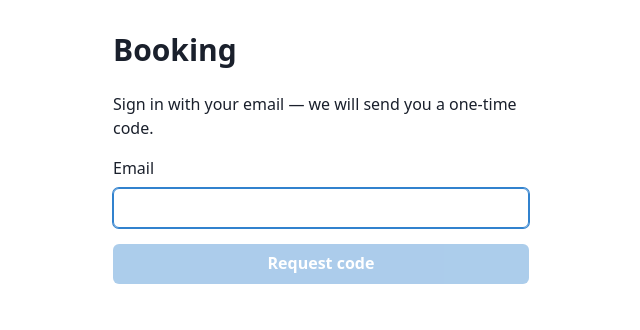
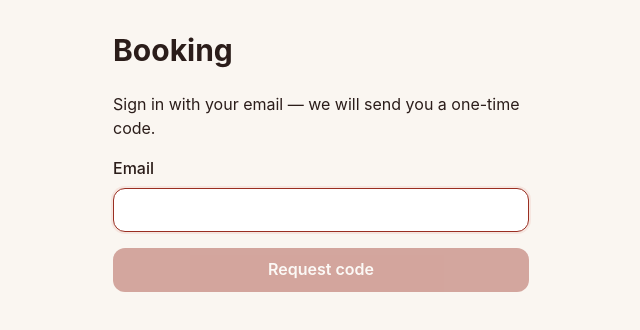
Before and after one commit to adamzki99/booking-system, a React (Vite) app in the folder product/frontend/: page /login in a window 1280 px wide. Shown: the top 330 px of the page, without its empty margins (319-959 px from the left). Built offline with nearby package versions, Linux system fonts and the light colour scheme.

Commit message:
feat(frontend): extend Chakra theme with mockup tokens and recipes (#119)

```diff
--- a/product/frontend/src/theme.ts
+++ b/product/frontend/src/theme.ts
@@ -3,10 +3,41 @@ import { extendTheme, type ThemeConfig } from "@chakra-ui/react";
 /**
  * Base theme for the generic booking frontend.
  *
- * Deployment-specific branding (colors, logos, fonts) should NOT live here.
- * Deployments can wrap `ChakraProvider` with their own theme that extends this
- * one from `projects/<name>/`.
+ * The palette and component recipes here encode the warm design language from
+ * the reference mockups in generic, deployment-agnostic terms (a `brand` scale
+ * plus semantic surface/ink tokens). Deployment-specific branding (organization
+ * names, logos, overridden colors) does NOT live here; deployments extend this
+ * theme from `projects/<name>/`.
  */
+
+/** Raw hex values shared by the palette and the semantic tokens. */
+const palette = {
+  accent: "#9A2F22",
+  accentHover: "#7A241A",
+  accentTint: "#F6E6E0",
+  ink: "#2B1D1A",
+  muted: "#5E4B45",
+  placeholder: "#7A6A63",
+  line: "#E9DDD5",
+  bgCanvas: "#FAF6F1",
+  bgSubtle: "#FBF8F4",
+  bgHover: "#F5EEE8",
+  surface: "#FFFFFF",
+  avatarBg: "#EFE3D6",
+  avatarFg: "#5B4331",
+} as const;
+
+const fonts = {
+  heading: `"Inter", system-ui, -apple-system, "Segoe UI", sans-serif`,
+  body: `"Inter", system-ui, -apple-system, "Segoe UI", sans-serif`,
+};
+
+/** Focus ring shared by form controls: accent border plus a tint halo. */
+const fieldFocusVisible = {
+  borderColor: "accent",
+  boxShadow: `0 0 0 2px ${palette.accentTint}`,
+};
+
 const config: ThemeConfig = {
   initialColorMode: "system",
   useSystemColorMode: true,
@@ -14,17 +45,188 @@ const config: ThemeConfig = {
 
 const theme = extendTheme({
   config,
-  fonts: {
-    heading: `system-ui, -apple-system, "Segoe UI", sans-serif`,
-    body: `system-ui, -apple-system, "Segoe UI", sans-serif`,
+  colors: {
+    brand: {
+      50: "#FDF6F4",
+      100: palette.accentTint,
+      200: "#EDCFC5",
+      300: "#DFAF9F",
+      400: "#C56F5C",
+      500: palette.accent,
+      600: palette.accentHover,
+      700: "#5E1B14",
+      800: "#42130F",
+      900: "#2B0C09",
+    },
+    warm: {
+      ink: palette.ink,
+      muted: palette.muted,
+      placeholder: palette.placeholder,
+      line: palette.line,
+      canvas: palette.bgCanvas,
+      subtle: palette.bgSubtle,
+      hover: palette.bgHover,
+      surface: palette.surface,
+      avatarBg: palette.avatarBg,
+      avatarFg: palette.avatarFg,
+    },
   },
+  semanticTokens: {
+    colors: {
+      accent: { default: palette.accent },
+      accentHover: { default: palette.accentHover },
+      accentTint: { default: palette.accentTint },
+      ink: { default: palette.ink },
+      muted: { default: palette.muted },
+      line: { default: palette.line },
+      bgCanvas: { default: palette.bgCanvas },
+      bgSubtle: { default: palette.bgSubtle },
+      bgHover: { default: palette.bgHover },
+      avatarBg: { default: palette.avatarBg },
+      avatarFg: { default: palette.avatarFg },
+    },
+  },
+  fonts,
   radii: {
     base: "0.375rem",
-    card: "0.5rem",
+    // Mockup radii: nav/small badges, controls, cards.
+    sm: "10px",
+    md: "12px",
+    lg: "16px",
+    card: "16px",
+  },
+  styles: {
+    global: {
+      body: {
+        bg: "bgCanvas",
+        color: "ink",
+        fontFamily: "body",
+      },
+    },
   },
   components: {
     Button: {
-      defaultProps: { colorScheme: "blue" },
+      baseStyle: {
+        borderRadius: "md",
+        fontWeight: 600,
+      },
+      sizes: {
+        sm: { h: "36px", minW: "36px", px: 3, fontSize: "sm" },
+        md: { h: "44px", minW: "44px", px: 4, fontSize: "md" },
+        lg: { h: "48px", minW: "48px", px: 6, fontSize: "md" },
+      },
+      variants: {
+        // Primary action: solid accent with a darker hover.
+        accent: {
+          bg: "accent",
+          color: "white",
+          _hover: { bg: "accentHover", _disabled: { bg: "accent" } },
+          _active: { bg: "accentHover" },
+        },
+        // Secondary action: outlined accent that tints on hover.
+        accentOutline: {
+          bg: "white",
+          border: "1px solid",
+          borderColor: "accent",
+          color: "accentHover",
+          _hover: { bg: "accentTint" },
+          _active: { bg: "accentTint" },
+        },
+        // Square icon button used for toolbar actions.
+        icon: {
+          w: "44px",
+          minW: "44px",
+          p: 0,
+          bg: "white",
+          border: "1px solid",
+          borderColor: "line",
+          color: "muted",
+          _hover: { bg: "bgHover", color: "ink" },
+        },
+      },
+      defaultProps: { variant: "accent", size: "md", colorScheme: "brand" },
+    },
+    Card: {
+      baseStyle: {
+        container: {
+          // Drive the surface through Card's own CSS variable so dark-mode
+          // aware deployments can still override it.
+          "--card-bg": "white",
+          borderWidth: "1px",
+          borderColor: "line",
+          borderRadius: "lg",
+          boxShadow: "none",
+        },
+      },
+      defaultProps: { variant: "elevated" },
+    },
+    Input: {
+      sizes: {
+        md: { field: { "--input-height": "44px", "--input-padding": "space.3" } },
+        lg: { field: { "--input-height": "48px", "--input-padding": "space.4" } },
+      },
+      variants: {
+        outline: {
+          field: {
+            bg: "white",
+            borderColor: "line",
+            color: "ink",
+            _placeholder: { color: "warm.placeholder" },
+            _hover: { borderColor: "line" },
+            _focusVisible: fieldFocusVisible,
+          },
+        },
+      },
+      defaultProps: { variant: "outline", size: "md" },
+    },
+    Select: {
+      baseStyle: {
+        icon: { color: "muted" },
+      },
+      sizes: {
+        md: { field: { "--input-height": "44px", "--input-padding": "space.3" } },
+        lg: { field: { "--input-height": "48px", "--input-padding": "space.4" } },
+      },
+      variants: {
+        outline: {
+          field: {
+            bg: "white",
+            borderColor: "line",
+            color: "ink",
+            _placeholder: { color: "warm.placeholder" },
+            _hover: { borderColor: "line" },
+            _focusVisible: fieldFocusVisible,
+          },
+        },
+      },
+      defaultProps: { variant: "outline", size: "md" },
+    },
+    Textarea: {
+      baseStyle: {
+        bg: "white",
+        color: "ink",
+        height: "auto",
+        minHeight: "96px",
+        paddingY: 3,
+      },
+      variants: {
+        outline: {
+          bg: "white",
+          borderColor: "line",
+          _placeholder: { color: "warm.placeholder" },
+          _hover: { borderColor: "line" },
+          _focusVisible: fieldFocusVisible,
+        },
+      },
+      defaultProps: { variant: "outline", size: "md" },
+    },
+    Avatar: {
+      baseStyle: {
+        container: { bg: "avatarBg", color: "avatarFg" },
+        excessLabel: { bg: "avatarBg", color: "avatarFg" },
+        label: { color: "avatarFg", fontWeight: 600 },
+      },
+      defaultProps: { size: "md" },
     },
     Alert: {
       defaultProps: { variant: "left-accent" },
```
Also changed, not shown: 2 other files (tests, documents, lock files or other folders).
